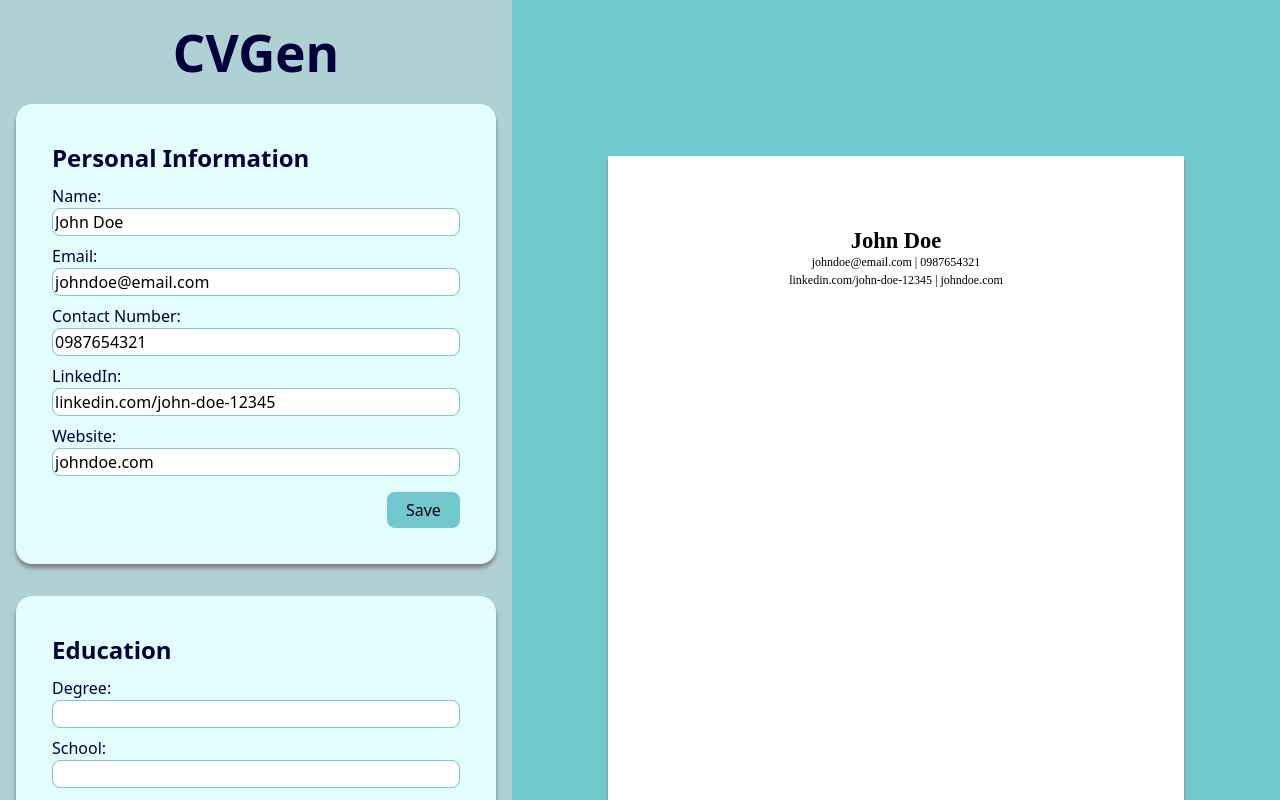
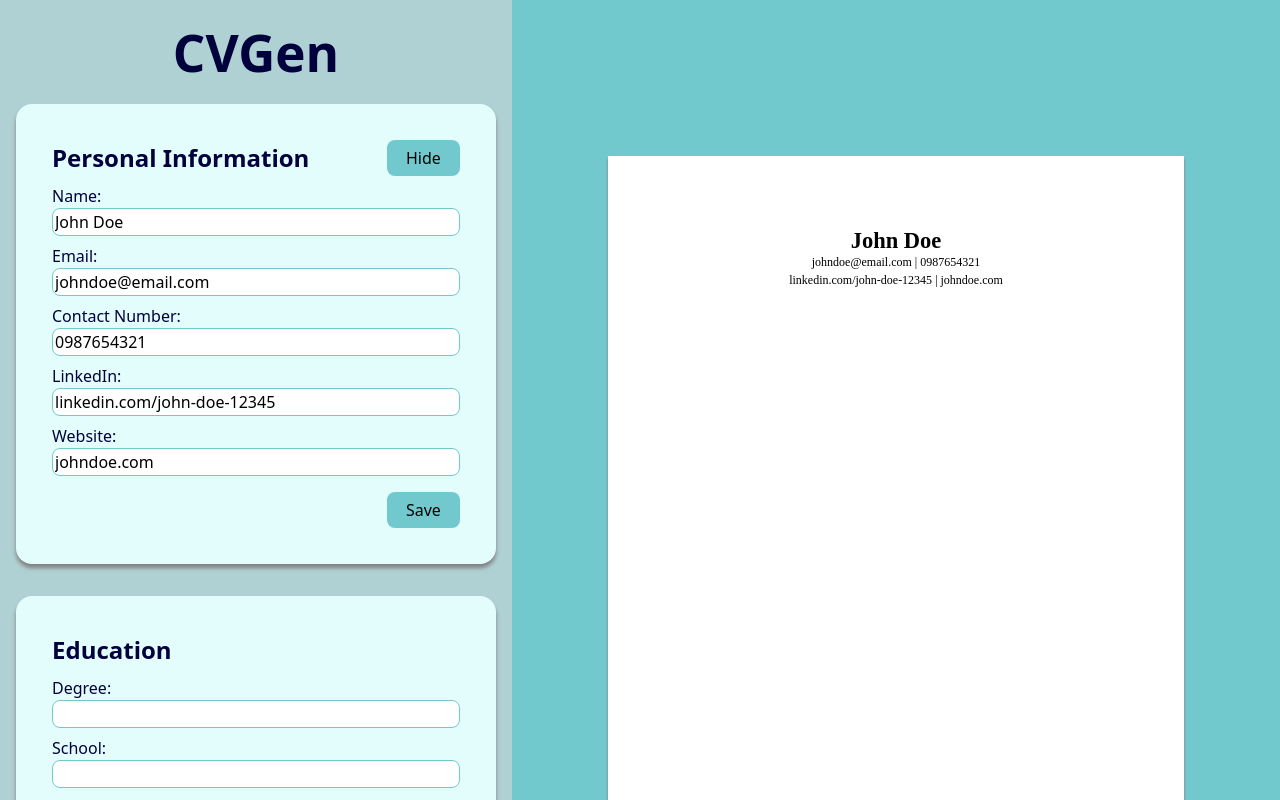
Before and after one commit to andkymon/cv-gen, a React (Vite) app: page / in a window 1280 px wide. Shown: the top 800 px of the page. Built offline with nearby package versions, Linux system fonts and the light colour scheme.

Commit message:
Implement dropdown/edit button for personal info

```diff
--- a/src/App.css
+++ b/src/App.css
@@ -34,6 +34,11 @@ section {
   box-shadow: var(--box-shadow);
 }
 
+.heading-wrapper {
+  display: flex;
+  justify-content: space-between;
+}
+
 .date-wrapper {
   display: flex;
   gap: 32px;
--- a/src/PersonalInfo.jsx
+++ b/src/PersonalInfo.jsx
@@ -2,6 +2,24 @@ import Input from "./Input.jsx"
 import { useState } from 'react'
 
 function PersonalInfo({ data, setData }) {
+  const [showForm, setShowForm] = useState([true, 'Hide']);
+
+  const toggleFormVisibility = () => {
+    setShowForm(!showForm[0] ? [true, 'Hide'] : [false, 'Edit']);
+  }
+
+  return (
+    <section>
+      <div className='heading-wrapper'>
+        <h2>Personal Information</h2>
+        <button className='dropdown-button' onClick={toggleFormVisibility}>{showForm[1]}</button>
+      </div>
+      {showForm[0] && <PersonalInfoForm data={data} setData={setData}/>}
+    </section>
+  )
+}
+
+function PersonalInfoForm( { data, setData } ) {
   const [nameValue, setNameValue] = useState(data.name);
   const [emailValue, setEmailValue] = useState(data.email);
   const [contactValue, setContactValue] = useState(data.contact);
@@ -37,8 +55,7 @@ function PersonalInfo({ data, setData }) {
   }
 
   return (
-    <section>
-      <h2>Personal Information</h2>
+    <>
       <Input label='Name:' value={nameValue} onChange={nameOnChange}/>
       <Input label='Email:' value={emailValue} onChange={emailOnChange}/>
       <Input label='Contact Number:' value={contactValue} onChange={contactOnChange} type='tel'/>
@@ -47,8 +64,9 @@ function PersonalInfo({ data, setData }) {
       <div className='button-wrapper'>
         <button onClick={onSave}>Save</button>
       </div>
-    </section>
+    </>
   )
 }
 
+
 export default PersonalInfo
```
